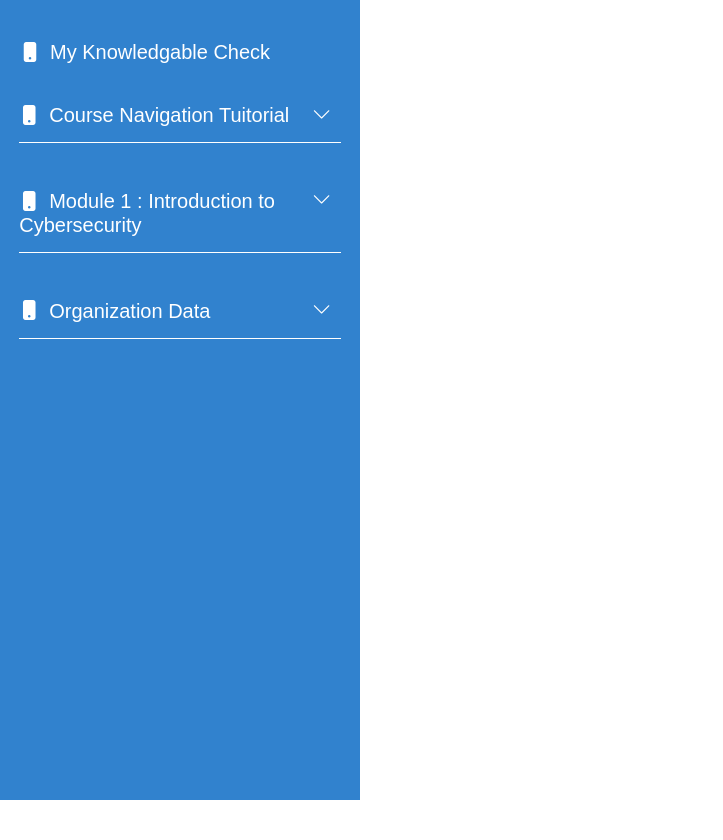
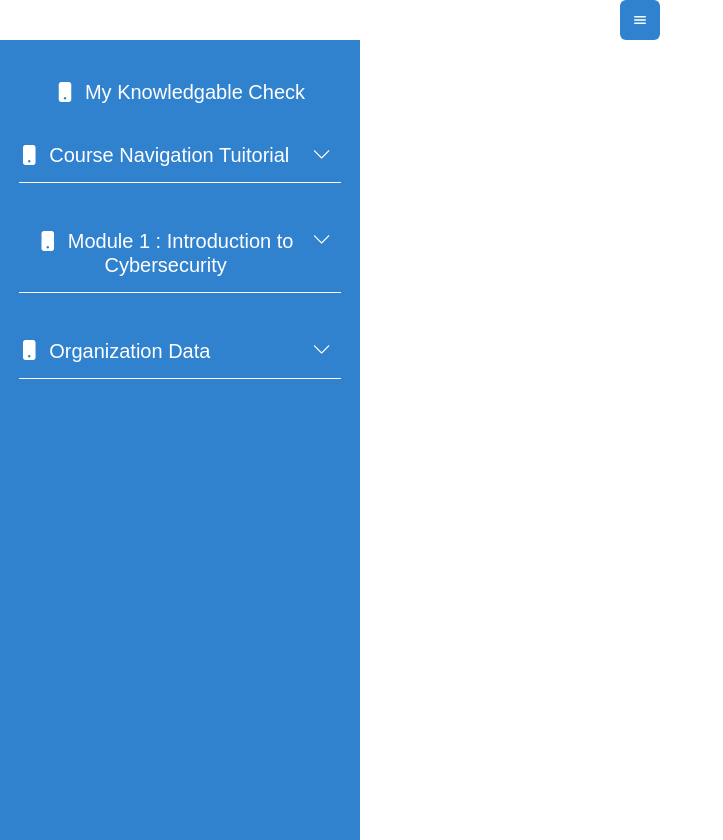
Before and after one commit to Meekunn/telehealth_app_web, a React (Vite) app: page /lessons in a window 1280 px wide. Shown: the whole page, without its empty margins (0-723 px from the left). Before the commit the page ends 800 px from the top, so only its background shows below. Built offline with nearby package versions, Linux system fonts and the light colour scheme.

Commit message:
:sparkles: Setup Sidebar Layout

```diff
--- a/index.html
+++ b/index.html
@@ -1,4 +1,4 @@
-<!doctype html>
+<!DOCTYPE html>
 <html lang="en">
   <head>
     <meta charset="UTF-8" />
--- a/src/App.css
+++ b/src/App.css
@@ -1,5 +1,7 @@
 #root {
 	max-width: 100%;
+	width: 100vw;
+	height: 100%;
 	margin: 0;
 	text-align: center;
 }
--- a/src/App.tsx
+++ b/src/App.tsx
@@ -1,4 +1,5 @@
 import AppRoutes from './routes';
+import './App.css';
 
 function App() {
 	return <AppRoutes />;
--- a/src/index.css
+++ b/src/index.css
@@ -21,6 +21,6 @@ body {
 	margin: 0;
 	display: flex;
 	place-items: center;
-	min-width: 320px;
-	min-height: 100vh;
+	/* min-width: 320px;
+	min-height: 100vh; */
 }
--- a/src/layout/MainLayout.tsx
+++ b/src/layout/MainLayout.tsx
@@ -1,9 +1,7 @@
-//import Navigation from '../reusables/Navigation';
-
-import { Stack } from '@chakra-ui/react';
+import Navigation from '../resuables/Navigation';
 
 const SuperAdminLayout = ({ children }: { children?: React.ReactNode }) => {
-	return <Stack>{children}</Stack>;
+	return <Navigation>{children}</Navigation>;
 };
 
 export default SuperAdminLayout;
--- /dev/null
+++ b/src/resuables/Navigation/SideBar.tsx
@@ -0,0 +1,32 @@
+import {
+	Drawer,
+	DrawerOverlay,
+	DrawerContent,
+	DrawerCloseButton,
+	DrawerHeader,
+	DrawerBody,
+	DrawerFooter,
+} from '@chakra-ui/react';
+
+interface ISideNavBar {
+	isOpen: boolean;
+	onClose: () => void;
+}
+
+const SideBarNav = ({ isOpen, onClose }: ISideNavBar) => {
+	return (
+		<Drawer isOpen={isOpen} placement="left" onClose={onClose} size={'full'}>
+			<DrawerOverlay />
+			<DrawerContent>
+				<DrawerCloseButton />
+				<DrawerHeader>Side Bar Header</DrawerHeader>
+
+				<DrawerBody></DrawerBody>
+
+				<DrawerFooter></DrawerFooter>
+			</DrawerContent>
+		</Drawer>
+	);
+};
+
+export default SideBarNav;
--- /dev/null
+++ b/src/resuables/Navigation/index.tsx
@@ -0,0 +1,25 @@
+import { Box, IconButton, useDisclosure } from '@chakra-ui/react';
+import { IoMenu } from 'react-icons/io5';
+import SideBarNav from './SideBar';
+
+type NavigationProps = {
+	children: React.ReactNode;
+};
+
+const Navigation = ({ children }: NavigationProps) => {
+	const { isOpen, onOpen, onClose } = useDisclosure();
+
+	return (
+		<Box w="full" h="full">
+			<SideBarNav isOpen={isOpen} onClose={onClose} />
+			<Box w="full" h="full">
+				{/* Add MainPage Header Here and remove IconButton */}
+				<IconButton colorScheme="blue" aria-label="Toggle Sidebar" icon={<IoMenu />} onClick={onOpen} />
+
+				{children}
+			</Box>
+		</Box>
+	);
+};
+
+export default Navigation;
```
